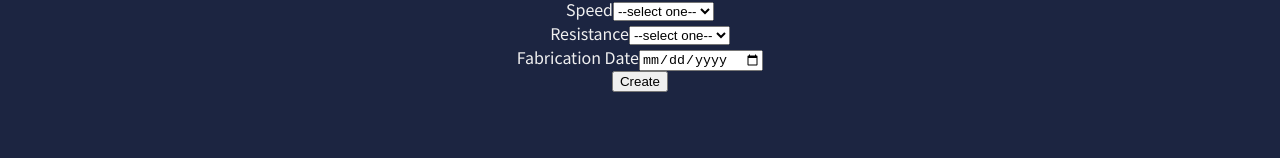
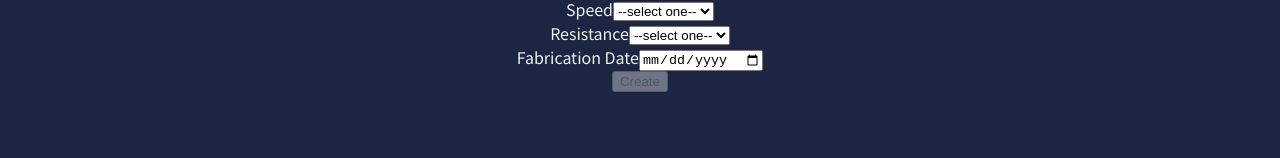
Before and after one commit to AVX00/robotos-front-alberto-vidal, a React (Create React App) app: page /new in a window 1280 px wide. Shown: the part 142-300 px from the top of the page. Built offline with nearby package versions, Linux system fonts and the light colour scheme.

Commit message:
added failing test on new robot testing disabled button

```diff
--- a/src/components/NewRobot/NewRobot.js
+++ b/src/components/NewRobot/NewRobot.js
@@ -26,6 +26,13 @@ const NewRobot = () => {
   const handleDataChange = (event) => {
     setFormData({ ...formData, [event.target.id]: event.target.value });
   };
+
+  const isFilled =
+    formData["fabrication-date"] &&
+    formData.img &&
+    formData.name &&
+    formData.resistance &&
+    formData.resistance;
 
   const dispatch = useDispatch();
 
@@ -109,7 +116,9 @@ const NewRobot = () => {
         <label htmlFor="fabrication-date">Fabrication Date</label>
         <input id="fabrication-date" type="date" onChange={handleDataChange} />
       </div>
-      <button type="submit">Create</button>
+      <button type="submit" disabled={!isFilled}>
+        Create
+      </button>
     </RobotForm>
   );
 };
```
Also changed, not shown: 1 other file (tests, documents, lock files or other folders).
